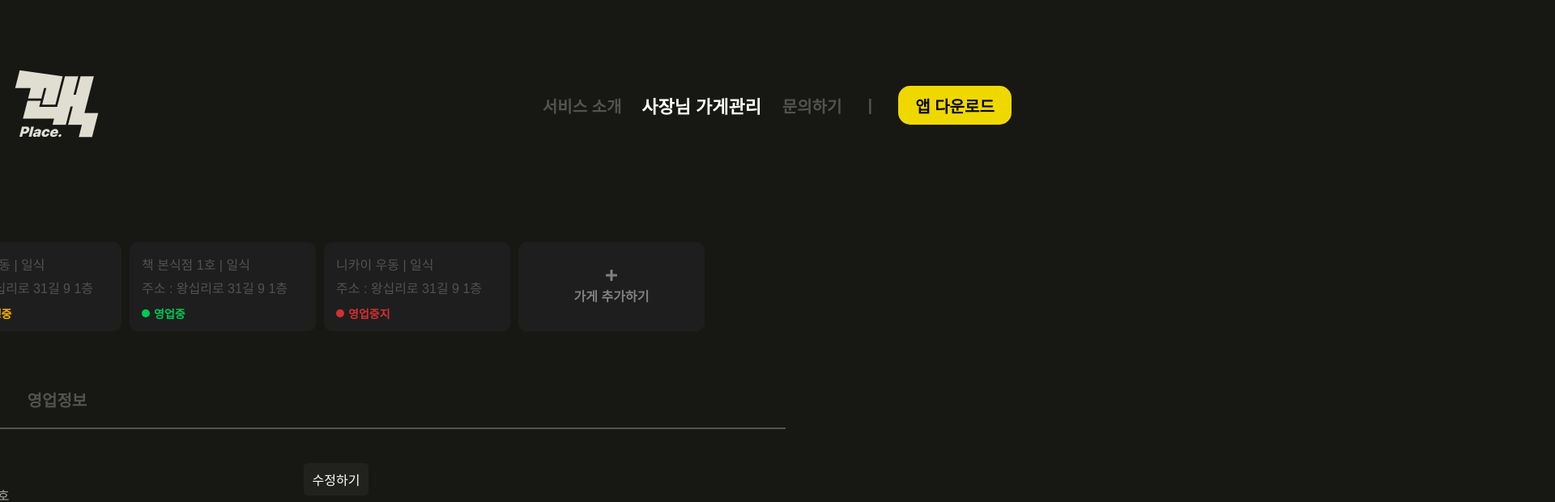
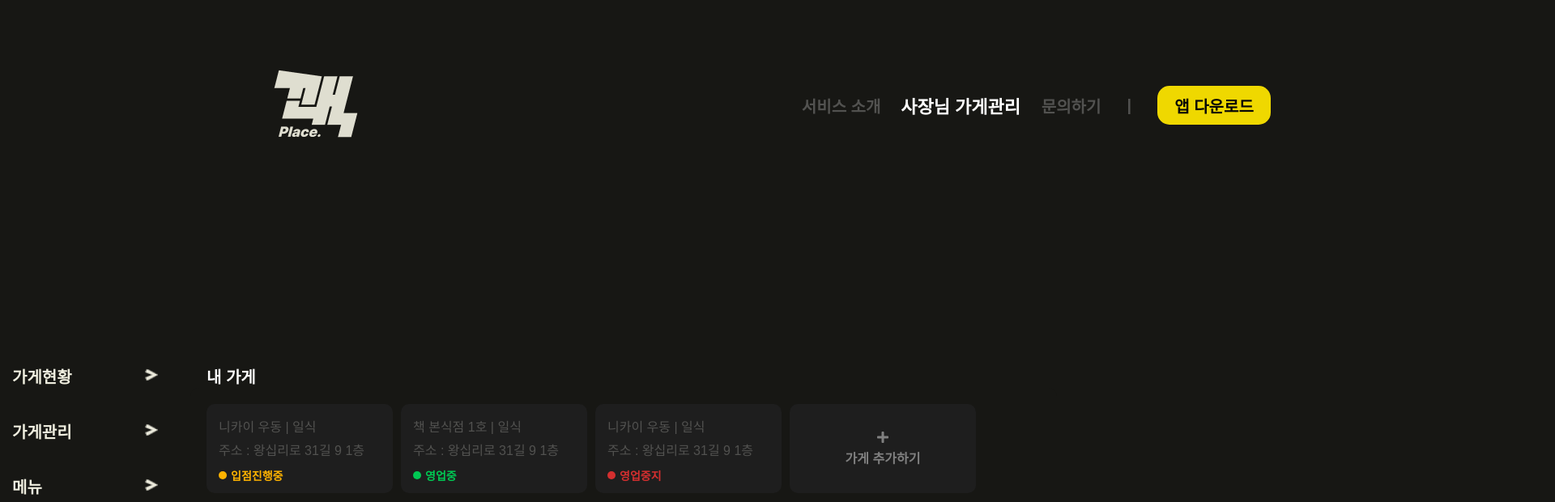
Before and after one commit to Quack-kr/quack-web, a React (Vite) app: page /management in a window 1280 px wide. Shown: the top 620 px of the page at 81% size, 1920 px wide, since content can reach past the window. Built offline with nearby package versions, Linux system fonts and the light colour scheme; a web font is replaced by a local one.

Commit message:
[style] header, footer UI 수정

```diff
--- a/src/App.tsx
+++ b/src/App.tsx
@@ -23,8 +23,8 @@ function App() {
   return (
     <Router>
       <GlobalStyles />
+      <Header />
       <div style={styles.pageContainer}>
-        <Header />
         {/* 라우터를 정의하는 Routes */}
         <Routes>
           <Route path="/" element={<HomePage />} /> {/* 기본 홈 */}
@@ -52,7 +52,7 @@ const styles: { pageContainer: React.CSSProperties } = {
     flexDirection: 'column',
     justifyContent: 'center',
     alignItems: 'center',
-    minHeight: '100vh', // 화면의 최소 높이를 100%로 설정하여 모든 콘텐츠가 화면에 맞게 중앙에 위치하도록 함
+    //minHeight: '100vh', // 화면의 최소 높이를 100%로 설정하여 모든 콘텐츠가 화면에 맞게 중앙에 위치하도록 함
   }
 };
 
--- a/src/pages/ManagementPage/ManagementPage.tsx
+++ b/src/pages/ManagementPage/ManagementPage.tsx
@@ -57,7 +57,7 @@ const ManagementContainer = styled.div`
   display: flex;
   flex-direction: row;
   width: 1920px;
-  min-height: calc(100vh - 330px);
+  padding: 200px 335px 0px 335px;
   margin: 0;
   background-color: #171714;
 `;
```
